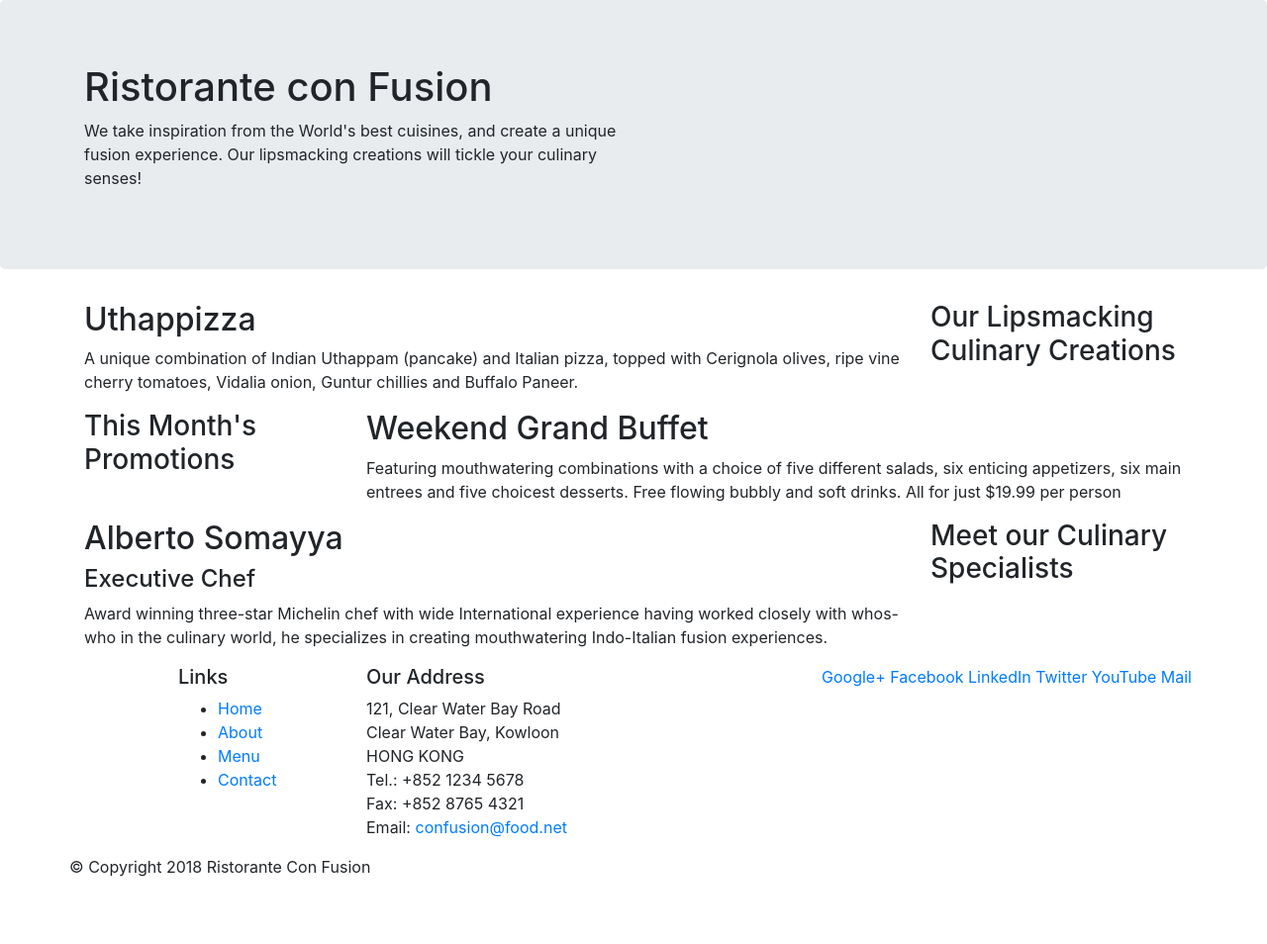
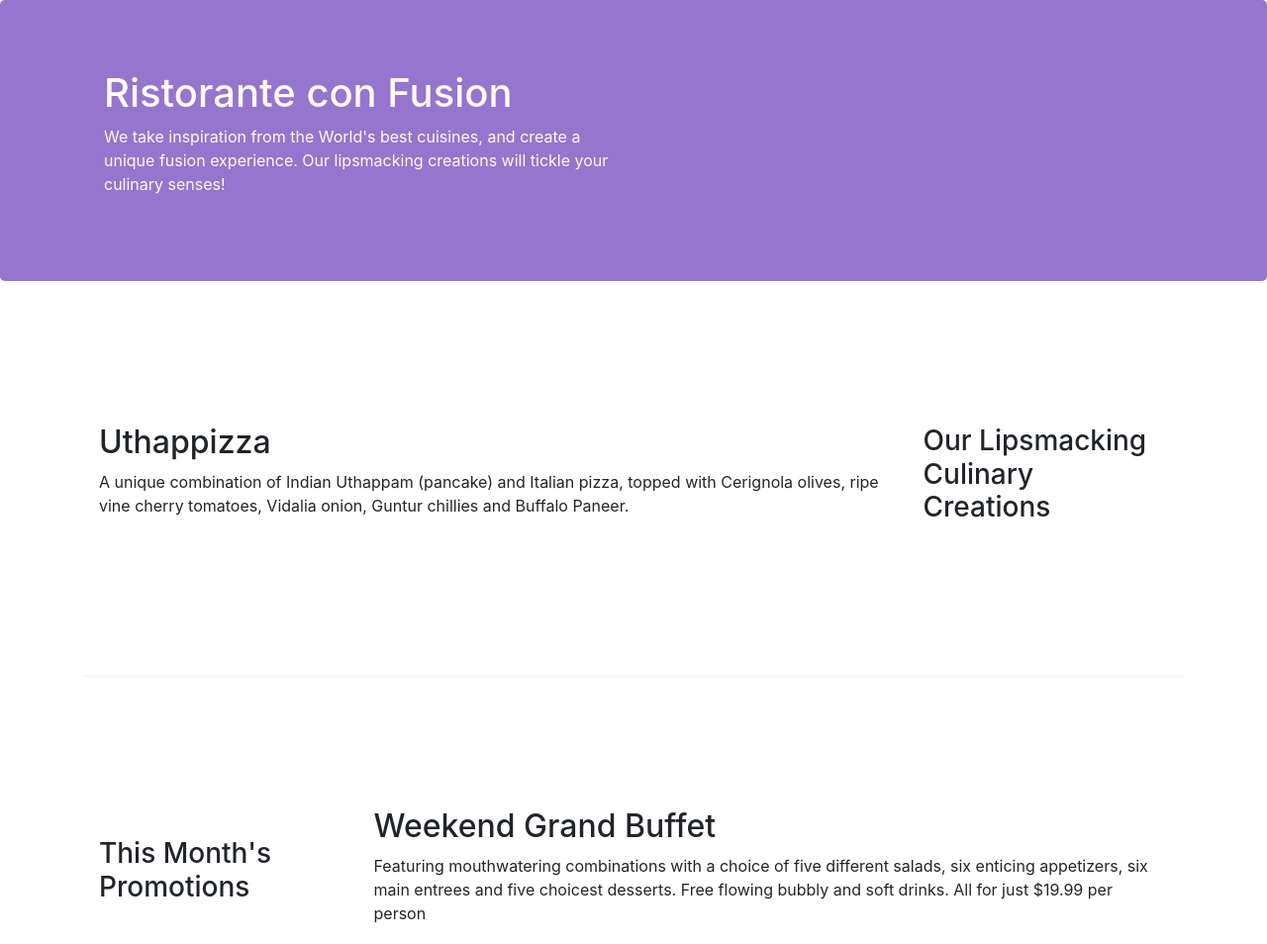
Before and after one commit to meera2406/BootStrap-based-Website, a website: page index.html in a window 1280 px wide. Shown: the top 954 px of the page at 99% size. Before the commit the page ends 904 px from the top, so only its background shows below. Drawn offline with nearby package versions, Linux system fonts and the light colour scheme.

Commit message:
Bootstrap-grid-part2

```diff
--- /dev/null
+++ b/css/styles.css
@@ -0,0 +1,26 @@
+.row-header{
+    margin: 0px auto;
+    padding: 0px auto;
+}
+.row-content{
+    margin:0px auto;
+    padding: 50px 0px 50px 0px;
+    border-bottom: 1px ridge;
+    min-height: 400px;
+}
+.footer{
+    background-color: rgba(128, 128, 128, 0.541);
+    margin: 0px auto;
+    padding: 20px 0px 20px 0px;
+}
+.jumbotron{
+    padding:70px 20px 70px 30px;
+    margin: 0px auto;
+    background: #9575CD;
+    color: floralwhite;
+}
+.address{
+    font-size: 80%;
+    margin: 0px;
+    color: #0f0f0f;
+}
--- a/index.html
+++ b/index.html
@@ -9,6 +9,7 @@
 
         <!-- Bootstrap CSS -->
         <link rel="stylesheet" href="node_modules/bootstrap/dist/css/bootstrap.min.css">
+        <link rel="stylesheet" href="css/styles.css">
     <title>Ristorante Con Fusion</title>
 </head>
 
@@ -16,7 +17,7 @@
 
     <header class="jumbotron">
         <div class="container">
-            <div class="row">
+            <div class="row row-header">
                 <div class="col-12 col-sm-6">
                     <h1>Ristorante con Fusion</h1>
                     <p>We take inspiration from the World's best cuisines, and create a unique fusion experience. Our lipsmacking creations will tickle your culinary senses!</p>
@@ -28,7 +29,7 @@
     </header>
 
     <div class="container">
-        <div class="row">
+        <div class="row row-content align-items-center">
             <div class="col-12 col-sm-4 order-sm-last col-md-3">
                 <h3>Our Lipsmacking Culinary Creations</h3>
             </div>
@@ -39,7 +40,7 @@
         </div>
 
 
-        <div class="row">
+        <div class="row row-content align-items-center">
             <div class="col-12 col-sm-4 col-md-3">
                 <h3>This Month's Promotions</h3>
             </div>
@@ -49,7 +50,7 @@
             </div>
         </div>
 
-        <div class="row">
+        <div class="row row-content align-items-center">
             <div class="col-12 col-sm-4 order-sm-last  col-md-3">
                 <h3>Meet our Culinary Specialists</h3>
             </div>
@@ -61,12 +62,12 @@
         </div>
     </div>
 
-    <footer>
+    <footer class="footer">
         <div class="container">
             <div class="row">
                 <div class="col-4 offset-1 col-sm-2">
                     <h5>Links</h5>
-                    <ul>
+                    <ul class="list-unstyled">
                         <li><a href="#">Home</a></li>
                         <li><a href="#">About</a></li>
                         <li><a href="#">Menu</a></li>
@@ -84,8 +85,8 @@
 		              Email: <a href="mailto:confusion@food.net">confusion@food.net</a>
 		           </address>
                 </div>
-                <div col-12 col-sm-4>
-                    <div>
+                <div class="col-12 col-sm-4 align-self-center">
+                    <div class="text-center">
                         <a href="http://google.com/+">Google+</a>
                         <a href="http://www.facebook.com/profile.php?id=">Facebook</a>
                         <a href="http://www.linkedin.com/in/">LinkedIn</a>
@@ -95,8 +96,8 @@
                     </div>
                 </div>
            </div>
-           <div class="row">
-                <div>
+           <div class="row justify-content-center">
+                <div class="col-auto">
                     <p>© Copyright 2018 Ristorante Con Fusion</p>
                 </div>
            </div>
```
